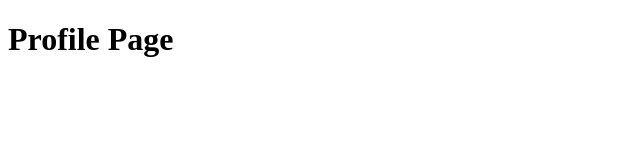
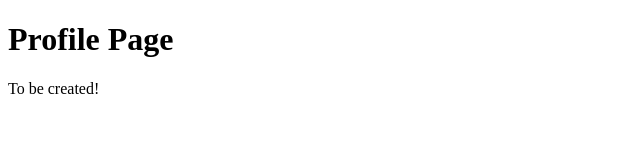
Before and after one commit to cyber-adr/cyber-adr.github.io, a plain HTML site: page index.html in a window 1280 px wide. Shown: the whole page, without its empty margins (0-640 px from the left). Drawn offline with Linux system fonts and the light colour scheme.

Commit message:
Profile Page index.html: web page creation notice

```diff
--- a/index.html
+++ b/index.html
@@ -7,5 +7,6 @@
 </head>
 <body>
     <h1>Profile Page</h1>
+    <p>To be created!</p>
 </body>
 </html>
```
